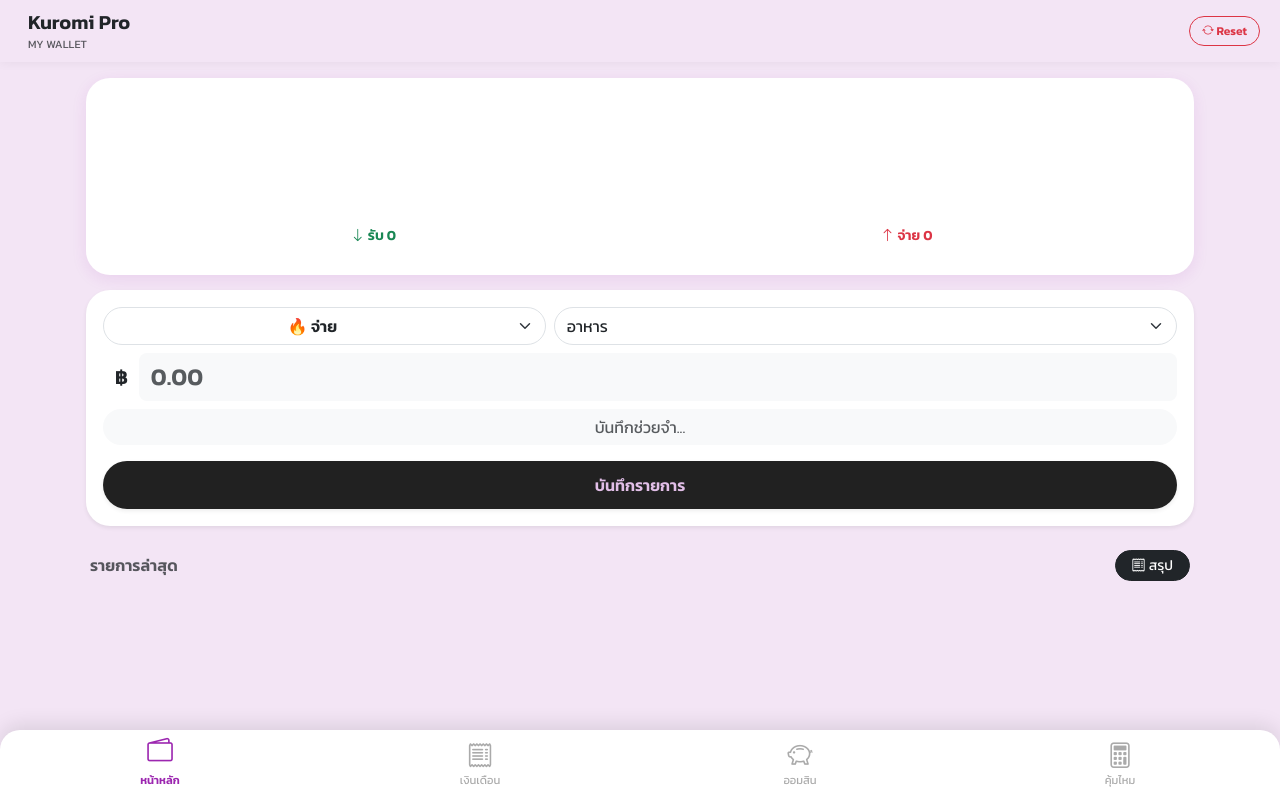
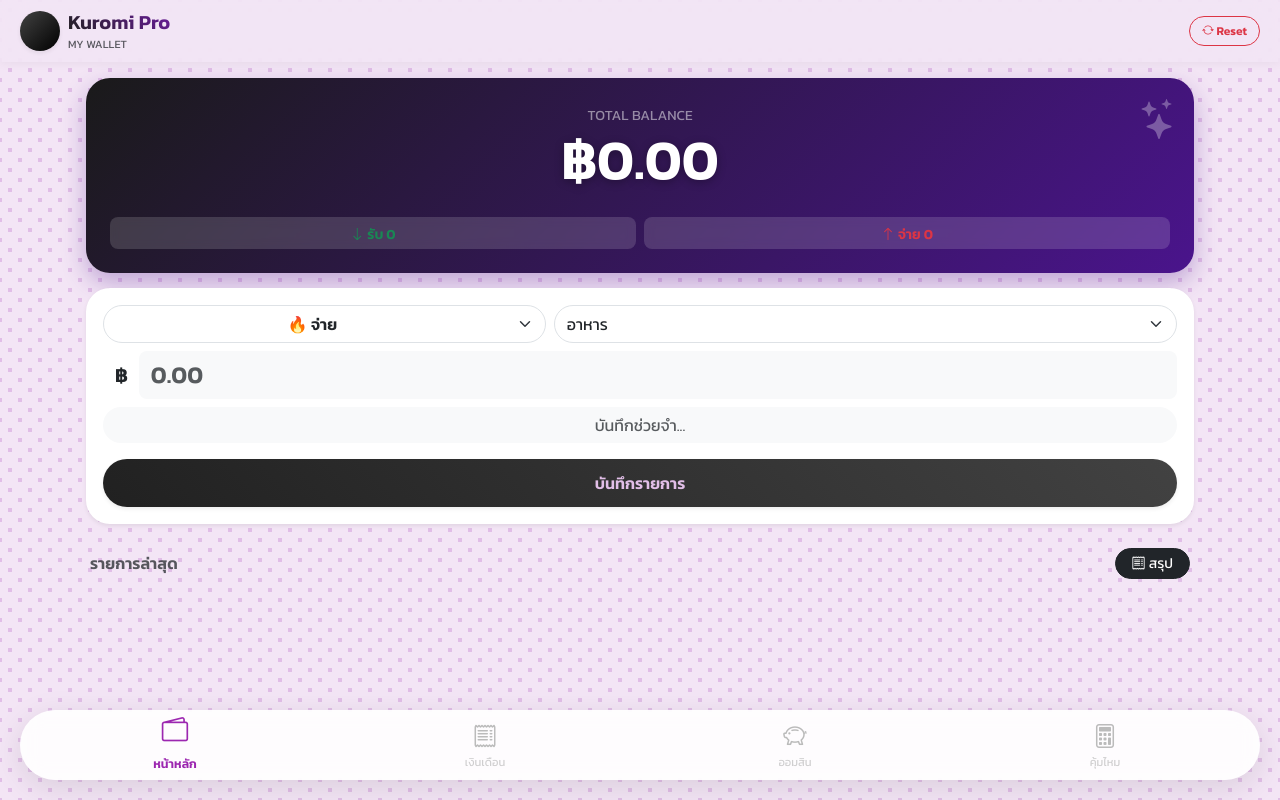
Before and after one commit to Ze4llaboizeng/mymoney, a Flask app: page / in a window 1280 px wide. Run offline with Flask 3, Linux system fonts and the light colour scheme; some libraries are stand-ins or nearby versions.

Commit message:
Update style.css

```diff
--- a/static/css/style.css
+++ b/static/css/style.css
@@ -1,4 +1,4 @@
-/* === MAIN THEME (Kuromi) === */
+/* === MAIN THEME (Kuromi Pro) === */
 :root {
     --k-bg: #f3e5f5;
     --k-dark: #212121;
@@ -16,57 +16,110 @@
     padding-top: 70px;
     overscroll-behavior-y: none;
     -webkit-tap-highlight-color: transparent;
+    /* Cute Pattern Background */
+    background-image: radial-gradient(#e1bee7 15%, transparent 16%), radial-gradient(#e1bee7 15%, transparent 16%);
+    background-size: 20px 20px;
+    background-position: 0 0, 10px 10px;
 }
+
+/* Animations */
+@keyframes fadeInUp { from { opacity: 0; transform: translateY(20px); } to { opacity: 1; transform: translateY(0); } }
+.fade-in-up { animation: fadeInUp 0.5s ease-out; }
+
+@keyframes float { 0% { transform: translateY(0px); } 50% { transform: translateY(-10px); } 100% { transform: translateY(0px); } }
+.floating-icon { animation: float 3s ease-in-out infinite; }
+
+@keyframes bounce { 0%, 20%, 50%, 80%, 100% {transform: translateY(0);} 40% {transform: translateY(-10px);} 60% {transform: translateY(-5px);} }
+.piggy-bounce { animation: bounce 2s infinite; }
 
 /* Sticky Header */
 .app-header {
     position: fixed; top: 0; left: 0; right: 0;
-    background: rgba(243, 229, 245, 0.95);
-    backdrop-filter: blur(10px);
+    background: rgba(243, 229, 245, 0.85);
+    backdrop-filter: blur(12px);
     z-index: 1000;
     padding: 10px 20px;
     box-shadow: 0 1px 10px rgba(0,0,0,0.05);
     display: flex; justify-content: space-between; align-items: center;
 }
 
+.logo-circle {
+    width: 40px; height: 40px;
+    background: linear-gradient(135deg, #424242 0%, #000000 100%);
+    border-radius: 50%;
+}
+.gradient-text {
+    background: -webkit-linear-gradient(45deg, #212121, #6a1b9a);
+    -webkit-background-clip: text;
+    -webkit-text-fill-color: transparent;
+}
+
 /* Bottom Nav */
 .bottom-nav {
-    position: fixed; bottom: 0; left: 0; right: 0;
-    background: white;
+    position: fixed; bottom: 20px; left: 20px; right: 20px;
+    background: rgba(255, 255, 255, 0.9);
+    backdrop-filter: blur(10px);
     height: 70px;
     display: flex; justify-content: space-around; align-items: center;
-    border-top-left-radius: 20px; border-top-right-radius: 20px;
-    box-shadow: 0 -5px 20px rgba(0,0,0,0.1);
+    border-radius: 50px; /* Floating pill shape */
+    box-shadow: 0 8px 32px rgba(0,0,0,0.1);
     z-index: 1000;
-    padding-bottom: 5px;
+    padding-bottom: 0;
 }
 .nav-btn {
     border: none; background: none;
     display: flex; flex-direction: column; align-items: center; justify-content: center;
-    color: #aaa; transition: 0.2s; width: 25%;
+    color: #bbb; transition: 0.3s cubic-bezier(0.175, 0.885, 0.32, 1.275); width: 25%;
 }
-.nav-btn i { font-size: 1.6rem; margin-bottom: -5px; }
-.nav-btn span { font-size: 0.7rem; font-weight: 400; margin-top: 2px; }
-.nav-btn.active { color: var(--k-purple); }
+.nav-btn i { font-size: 1.5rem; margin-bottom: -5px; transition: 0.3s; }
+.nav-btn span { font-size: 0.7rem; font-weight: 400; margin-top: 4px; opacity: 0.7; }
+.nav-btn.active { color: var(--k-purple); transform: scale(1.1); }
 .nav-btn.active i { transform: translateY(-5px); }
-.nav-btn.active span { font-weight: bold; }
+.nav-btn.active span { font-weight: bold; opacity: 1; }
 
 /* General UI */
 .k-card {
     background: white; border-radius: 24px;
-    box-shadow: 0 4px 15px rgba(156, 39, 176, 0.1);
-    border: 1px solid rgba(255, 255, 255, 0.5);
+    box-shadow: 0 4px 15px rgba(156, 39, 176, 0.05);
+    border: 1px solid rgba(255, 255, 255, 0.8);
     margin-bottom: 15px;
     position: relative;
+    transition: transform 0.2s;
+}
+.k-card:active { transform: scale(0.98); }
+
+.main-balance-card {
+    background: linear-gradient(135deg, #1a1a1a 0%, #4a148c 100%) !important;
+    border: none;
+    box-shadow: 0 10px 25px rgba(74, 20, 140, 0.3);
+}
+.text-shadow { text-shadow: 0 2px 10px rgba(0,0,0,0.3); }
+.glass-bg { background: rgba(255, 255, 255, 0.15); backdrop-filter: blur(5px); }
+
+.btn-kuromi {
+    background: linear-gradient(45deg, var(--k-dark), #424242);
+    color: var(--k-light-purple);
+    border-radius: 50px; border: none; font-weight: bold; padding: 12px;
+    box-shadow: 0 4px 15px rgba(0,0,0,0.3);
+    transition: 0.2s;
+}
+.btn-kuromi:active { transform: scale(0.95); box-shadow: 0 2px 5px rgba(0,0,0,0.2); }
+
+/* Custom Toasts */
+#kuromi-toast-container {
+    position: fixed; top: 80px; left: 50%; transform: translateX(-50%);
+    z-index: 2000; width: 90%; max-width: 350px;
+}
+.k-toast {
+    background: rgba(33, 33, 33, 0.95); color: white;
+    backdrop-filter: blur(5px);
+    border-radius: 50px; padding: 10px 20px; margin-bottom: 10px;
+    box-shadow: 0 5px 15px rgba(0,0,0,0.2);
+    display: flex; align-items: center; justify-content: center; gap: 10px;
+    animation: fadeInUp 0.3s ease-out;
 }
 
-.btn-kuromi {
-    background-color: var(--k-dark); color: var(--k-light-purple);
-    border-radius: 50px; border: none; font-weight: bold; padding: 12px;
-    box-shadow: 0 4px 10px rgba(0,0,0,0.2);
-}
-
-/* === RETRO RECEIPT STYLE === */
+/* === RETRO RECEIPT STYLE (Maintained) === */
 .retro-wrapper { font-family: 'Chakra Petch', sans-serif; display: flex; justify-content: center; }
 .receipt-paper {
     background-color: var(--paper-color); padding: 30px 20px; position: relative;
@@ -89,7 +142,6 @@
 .divider { border-bottom: 1px dashed var(--ink-color); margin: 12px 0; opacity: 0.4; }
 .double-divider { border-bottom: 3px double var(--ink-color); margin: 15px 0; }
 
-/* Retro Inputs */
 input.retro-input {
     font-family: 'VT323', monospace; font-size: 1.3rem;
     background: rgba(0,0,0,0.04); border: none; border-bottom: 1px dotted #888;
@@ -99,7 +151,6 @@
 .hrs-input { width: 50px !important; text-align: center !important; background: #ddd !important; border-radius: 4px; }
 .amt-text { min-width: 70px; text-align: right; font-family: 'VT323'; font-size: 1.3rem; }
 
-/* Graph Bar */
 .bar-container { height: 12px; background: #ccc; margin-top: 2px; width: 100%; border-radius: 2px; overflow: hidden; }
 .bar-fill { height: 100%; width: 0%; transition: width 0.5s ease; }
 .bar-fill.expense { background: repeating-linear-gradient(45deg, #2b2b2b, #2b2b2b 4px, #666 4px, #666 8px); }
```
